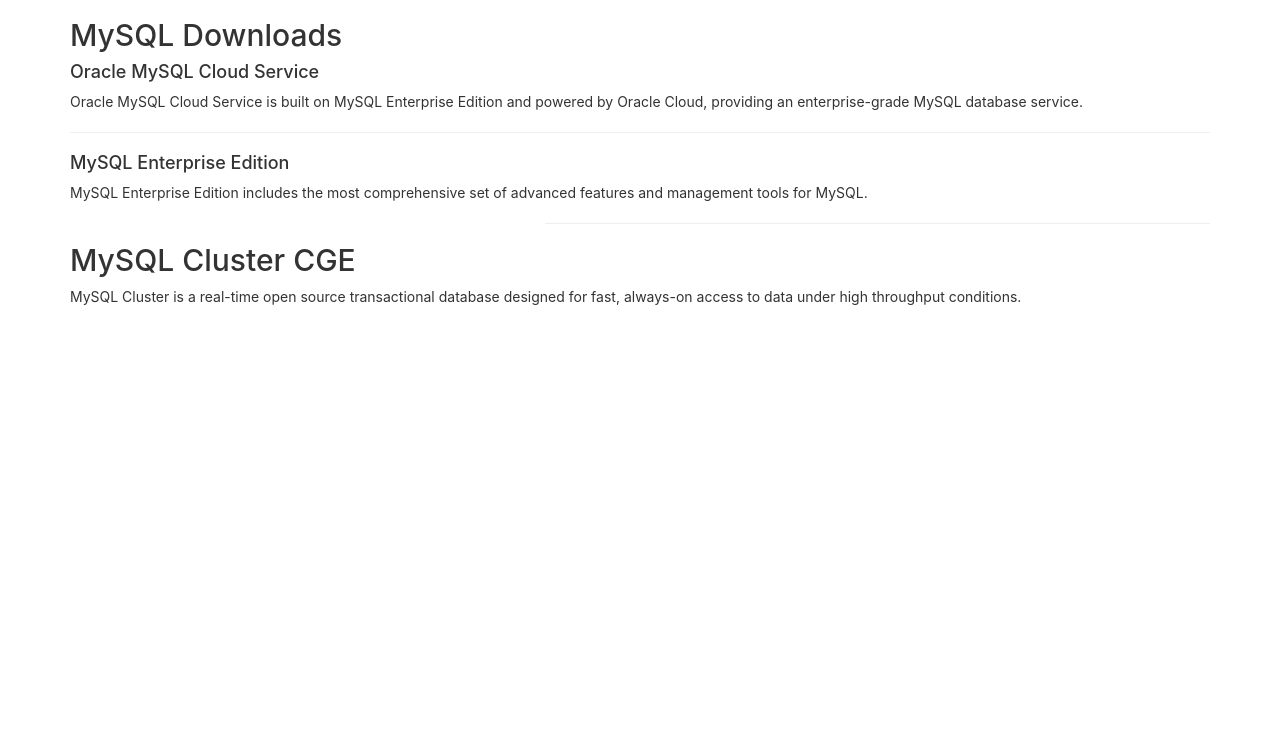
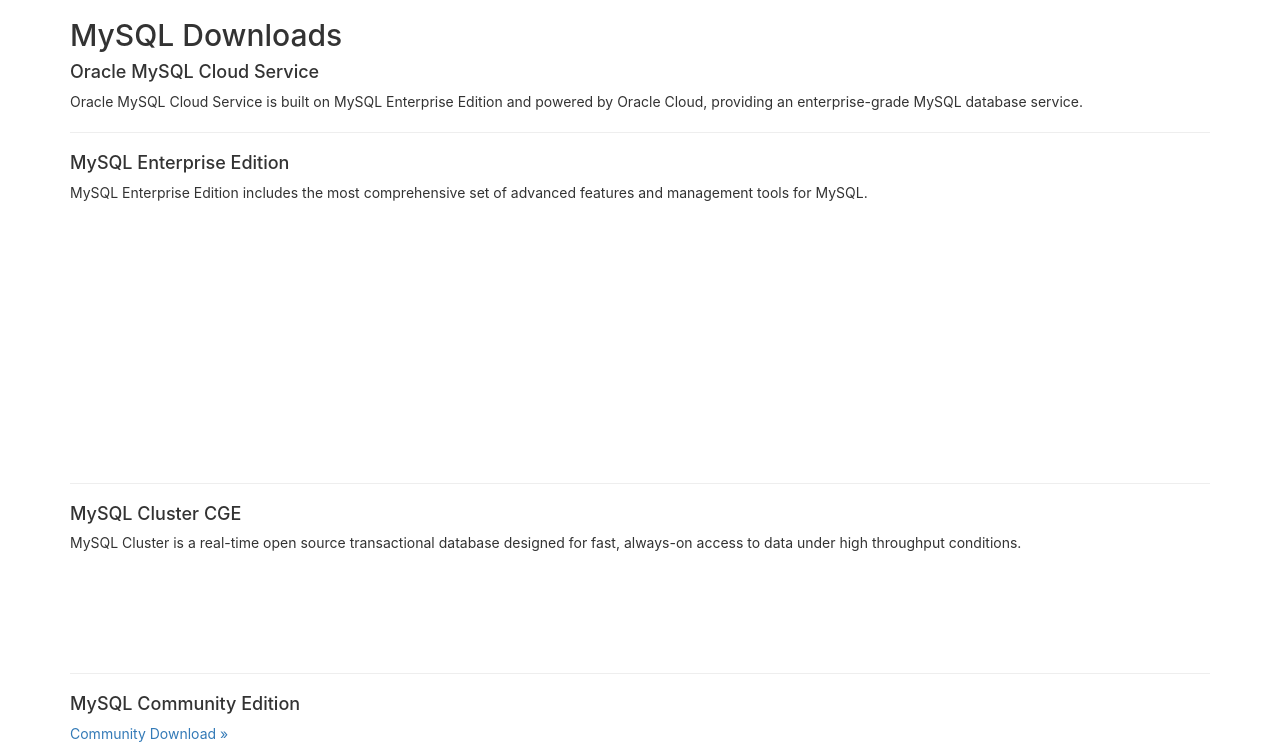
Before and after one commit to Ekko-Man/MySQL, a Flask app: page /Download in a window 1280 px wide. Shown: the part 115-859 px from the top of the page. Before the commit the page ends 420 px from the top, so only its background shows below. Run offline with Flask 2, Linux system fonts and the light colour scheme; data that the repository does not hold is empty; some libraries are stand-ins or nearby versions.

Commit message:
enterprise.html done

```diff
--- a/app/templates/Download/enterprise.html
+++ b/app/templates/Download/enterprise.html
@@ -1,5 +1,6 @@
 {% extends 'base.html' %}
 {% block app_content %}
+
     <h2>MySQL Downloads</h2>
 
     <h4>Oracle MySQL Cloud Service</h4>
@@ -8,19 +9,41 @@
     <hr>
     <h4>MySQL Enterprise Edition</h4>
     MySQL Enterprise Edition includes the most comprehensive set of advanced features and management tools for MySQL.
-    <ul class="list-group col-lg-5 col-md-5 col-sm-5">
+    <ul class="list-group col-lg-6 col-md-6 col-sm-6">
         {% for enter in enterquery %}
             <li class="list-group-item">{{ enter.name }}</li>
         {% endfor %}
     </ul>
+    <br/>
+    <br/>
+    <br/>
+    <br/>
+    <br/>
+    <br/>
+    <br/>
+    <br/>
+    <br/>
+    <br/>
+    <br/>
+    <br/>
+    <br/>
+    <br/>
     <hr>
-    <h2>MySQL Cluster CGE</h2>
+    <h4>MySQL Cluster CGE</h4>
     MySQL Cluster is a real-time open source transactional database designed for fast, always-on access to data under
     high throughput conditions.
-    <ul class="list-group col-lg-5 col-md-5 col-sm-5">
+    <ul class="list-group col-lg-6 col-md-6 col-sm-6">
         {% for cluster in clusterquery %}
             <li class="list-group-item">{{ cluster.name }}</li>
         {% endfor %}
     </ul>
-
+    <br />
+    <br />
+    <br />
+    <br />
+    <br />
+    <br />
+    <hr>
+    <h4>MySQL Community Edition</h4>
+    <a href="community.html">Community Download »</a>
 {% endblock %}
```
